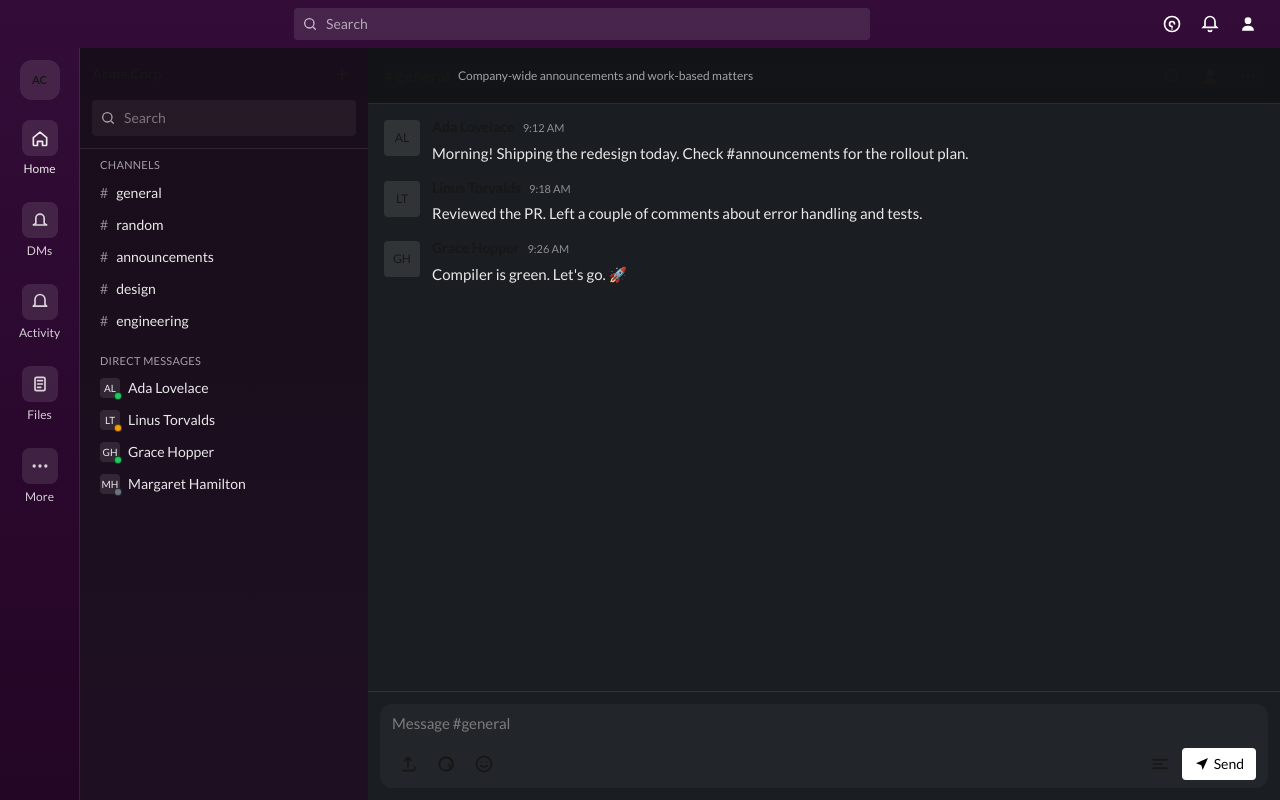
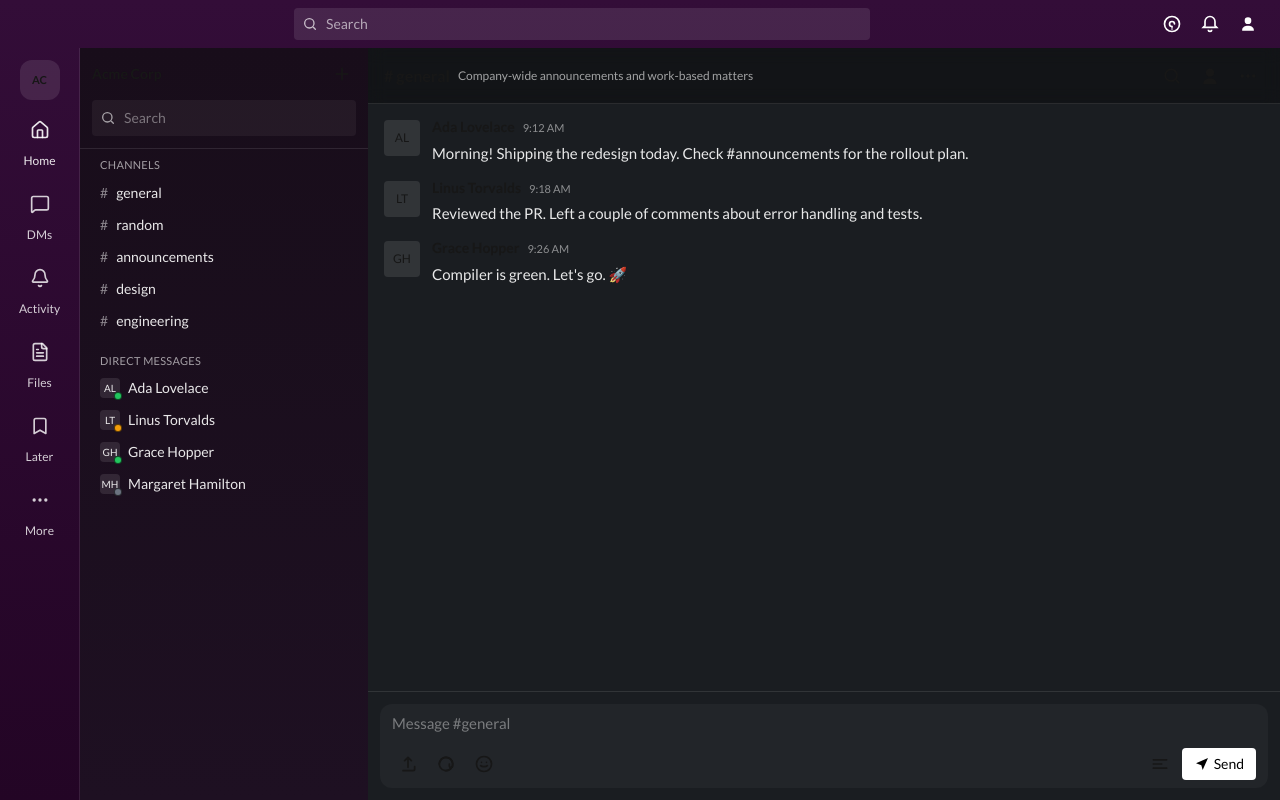
Before and after one commit to zivavu/SlackClone, a Next.js app: page / in a window 1280 px wide. Built offline with nearby package versions, Linux system fonts and the light colour scheme.

Commit message:
:reycle: Map AppNav from array

```diff
--- a/src/components/AppNavSidebar.tsx
+++ b/src/components/AppNavSidebar.tsx
@@ -1,3 +1,30 @@
+import {
+	Bell,
+	Bookmark,
+	FileText,
+	Home,
+	MessageSquare,
+	MoreHorizontal,
+	type LucideIcon,
+} from 'lucide-react';
+import Link from 'next/link';
+
+type NavItem = {
+	label: string;
+	href: string;
+	icon: LucideIcon;
+	isActive?: boolean;
+};
+
+const navItems: NavItem[] = [
+	{ label: 'Home', href: '#', icon: Home, isActive: true },
+	{ label: 'DMs', href: '#', icon: MessageSquare },
+	{ label: 'Activity', href: '#', icon: Bell },
+	{ label: 'Files', href: '#', icon: FileText },
+	{ label: 'Later', href: '#', icon: Bookmark },
+	{ label: 'More', href: '#', icon: MoreHorizontal },
+];
+
 export function AppNavSidebar() {
 	return (
 		<aside className="hidden md:flex w-20 flex-col border-r border-white/10 py-3">
@@ -7,121 +34,21 @@ export function AppNavSidebar() {
 				</button>
 			</div>
 			<nav className="mt-3 flex-1">
-				<ul className="space-y-2 text-[12px]">
-					<li>
-						<a
-							href="#"
-							className="group flex flex-col items-center gap-1 rounded px-2 py-2 text-white/90 hover:bg-white/10">
-							<span className="size-9 rounded-lg bg-white/10 grid place-items-center">
-								<svg
-									viewBox="0 0 24 24"
-									className="size-5"
-									fill="none"
-									aria-hidden>
-									<path
-										d="M4 11.5 12 5l8 6.5V20a1 1 0 0 1-1 1h-4v-5H9v5H5a1 1 0 0 1-1-1v-8.5Z"
-										stroke="currentColor"
-										strokeWidth="2"
-										strokeLinecap="round"
-										strokeLinejoin="round"
-									/>
-								</svg>
-							</span>
-							<span className="truncate">Home</span>
-						</a>
-					</li>
-					<li>
-						<a
-							href="#"
-							className="group flex flex-col items-center gap-1 rounded px-2 py-2 text-white/80 hover:bg-white/10">
-							<span className="size-9 rounded-lg bg-white/10 grid place-items-center">
-								<svg
-									viewBox="0 0 24 24"
-									className="size-5"
-									fill="none"
-									aria-hidden>
-									<path
-										d="M7 10a5 5 0 1 1 10 0v6l3 2H4l3-2Z"
-										stroke="currentColor"
-										strokeWidth="2"
-										strokeLinecap="round"
-										strokeLinejoin="round"
-									/>
-								</svg>
-							</span>
-							<span className="truncate">DMs</span>
-						</a>
-					</li>
-					<li>
-						<a
-							href="#"
-							className="group flex flex-col items-center gap-1 rounded px-2 py-2 text-white/80 hover:bg-white/10">
-							<span className="size-9 rounded-lg bg-white/10 grid place-items-center">
-								<svg
-									viewBox="0 0 24 24"
-									className="size-5"
-									fill="none"
-									aria-hidden>
-									<path
-										d="M6 9a6 6 0 1 1 12 0v6l2 2H4l2-2Z"
-										stroke="currentColor"
-										strokeWidth="2"
-										strokeLinecap="round"
-										strokeLinejoin="round"
-									/>
-								</svg>
-							</span>
-							<span className="truncate">Activity</span>
-						</a>
-					</li>
-					<li>
-						<a
-							href="#"
-							className="group flex flex-col items-center gap-1 rounded px-2 py-2 text-white/80 hover:bg-white/10">
-							<span className="size-9 rounded-lg bg-white/10 grid place-items-center">
-								<svg
-									viewBox="0 0 24 24"
-									className="size-5"
-									fill="none"
-									aria-hidden>
-									<rect
-										x="6"
-										y="4"
-										width="12"
-										height="16"
-										rx="2"
-										stroke="currentColor"
-										strokeWidth="2"
-									/>
-									<path
-										d="M9 8h6M9 12h6M9 16h4"
-										stroke="currentColor"
-										strokeWidth="2"
-										strokeLinecap="round"
-									/>
-								</svg>
-							</span>
-							<span className="truncate">Files</span>
-						</a>
-					</li>
-					<li>
-						<a
-							href="#"
-							className="group flex flex-col items-center gap-1 rounded px-2 py-2 text-white/80 hover:bg-white/10">
-							<span className="size-9 rounded-lg bg-white/10 grid place-items-center">
-								<svg
-									viewBox="0 0 24 24"
-									className="size-5"
-									fill="currentColor"
-									aria-hidden>
-									<circle cx="5" cy="12" r="2" />
-									<circle cx="12" cy="12" r="2" />
-									<circle cx="19" cy="12" r="2" />
-								</svg>
-							</span>
-							<span className="truncate">More</span>
-						</a>
-					</li>
+				<ul className="space-y-4 text-[12px]">
+					{navItems.map(({ label, href, icon: Icon, isActive }) => (
+						<li key={label}>
+							<Link
+								href={href}
+								className={`group flex flex-col items-center gap-1 rounded ${
+									isActive ? 'text-white/90' : 'text-white/80'
+								}`}>
+								<span className="size-9 rounded-lg grid place-items-center p-2  group-hover:bg-white/20 transition-colors">
+									<Icon className="size-5" aria-hidden />
+								</span>
+								<span className="truncate">{label}</span>
+							</Link>
+						</li>
+					))}
 				</ul>
 			</nav>
 		</aside>
```
